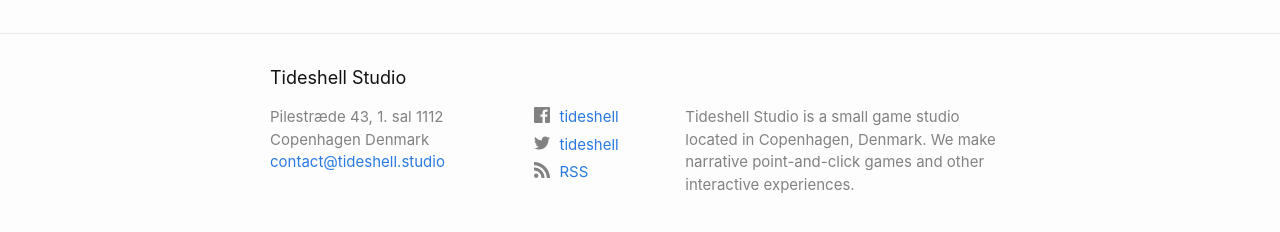
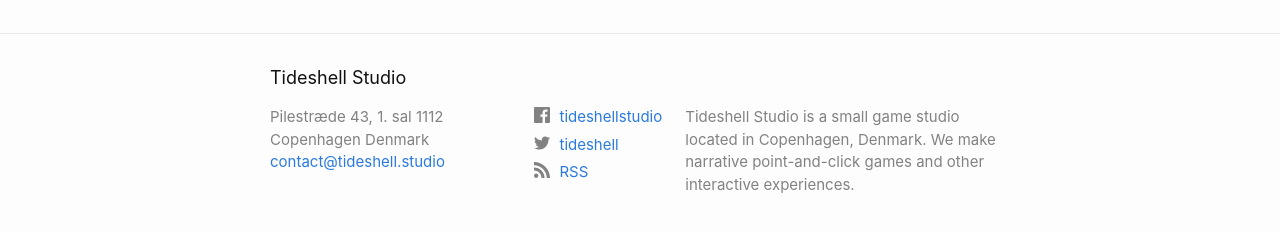
Before and after one commit to altschuler/tideshell-blog, a Jekyll site: the page built from index.md, in a window 1280 px wide. Shown: the part 644-876 px from the top of the page. Built offline with Jekyll 4.4.1, drawn with Linux system fonts in a browser that asks for light colours.

Commit message:
fix facebook link

```diff
--- a/_config.yml
+++ b/_config.yml
@@ -25,7 +25,7 @@
 baseurl: "" # the subpath of your site, e.g. /blog
 url: "https://tideshell.studio" # the base hostname & protocol for your site, e.g. http://example.com
 twitter_username: tideshell
-facebook_username:  tideshell
+facebook_username:  tideshellstudio
 rss: "RSS"
 
 # Build settings
```
